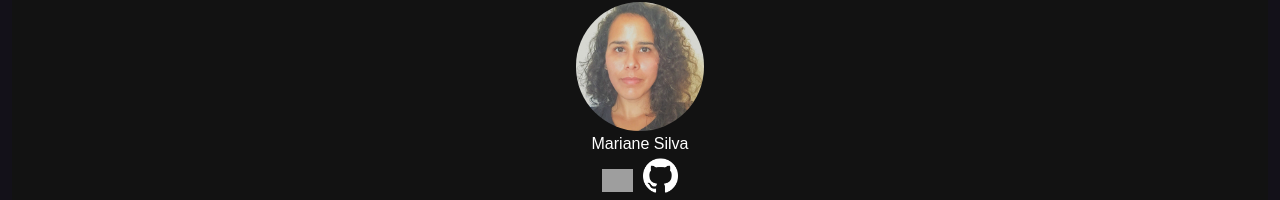
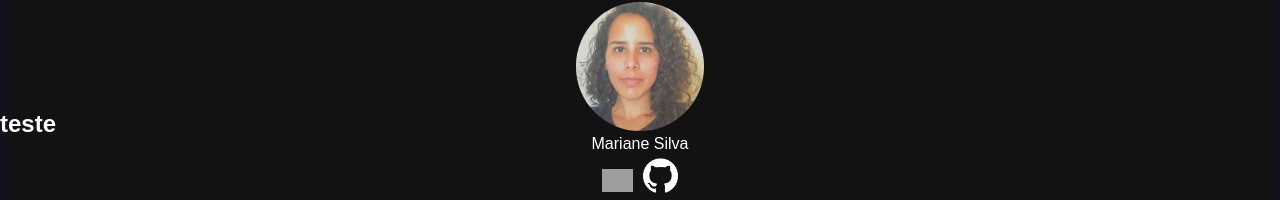
Before and after one commit to jonas-amilton/lp-razor-tech-makers, a React (Create React App) app in the folder razor/: page / in a window 1280 px wide. Shown: the part 3890-4090 px from the top of the page. Built offline with nearby package versions, Linux system fonts and the light colour scheme; grey boxes are pictures that could not be loaded; the HTML template or start-up script is replaced by a standard one.

Commit message:
iniciei o footer

```diff
--- a/razor/src/App.js
+++ b/razor/src/App.js
@@ -1,12 +1,14 @@
 import React from 'react';
 import Routes from './routes';
 import NossaEquipe from './components/squad.jsx';
+import Footer from './pages/Home/Footer';
 
 function App() {
   return (
     <>
     <Routes />
     <NossaEquipe />
+    <Footer />
     </>
   );
 }
--- /dev/null
+++ b/razor/src/pages/Home/Footer.jsx
@@ -0,0 +1,10 @@
+import React from "react";
+
+function Footer() {
+  return (
+    <>
+      <h2>teste</h2>
+    </>
+  );
+}
+export default Footer;
```
